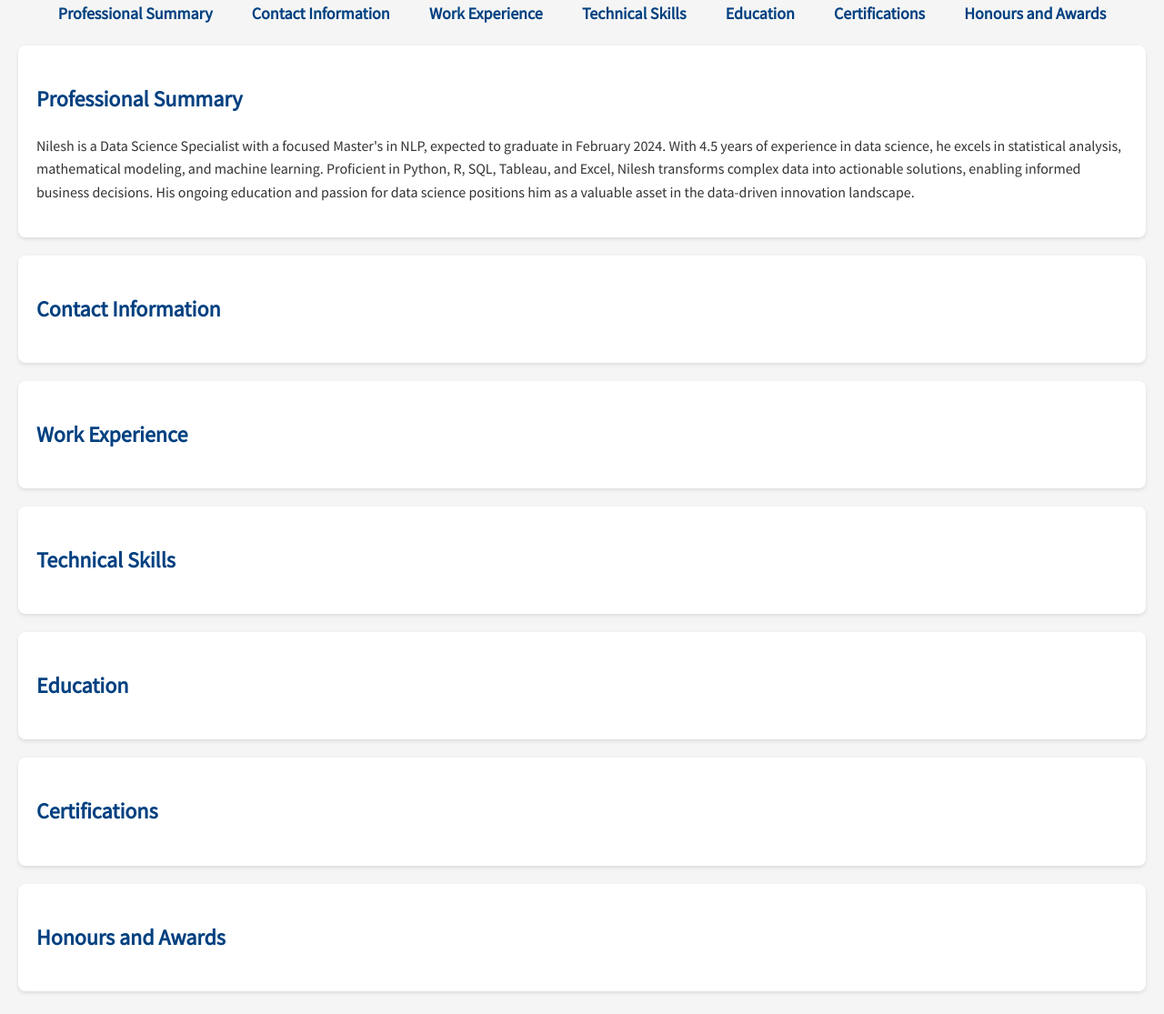
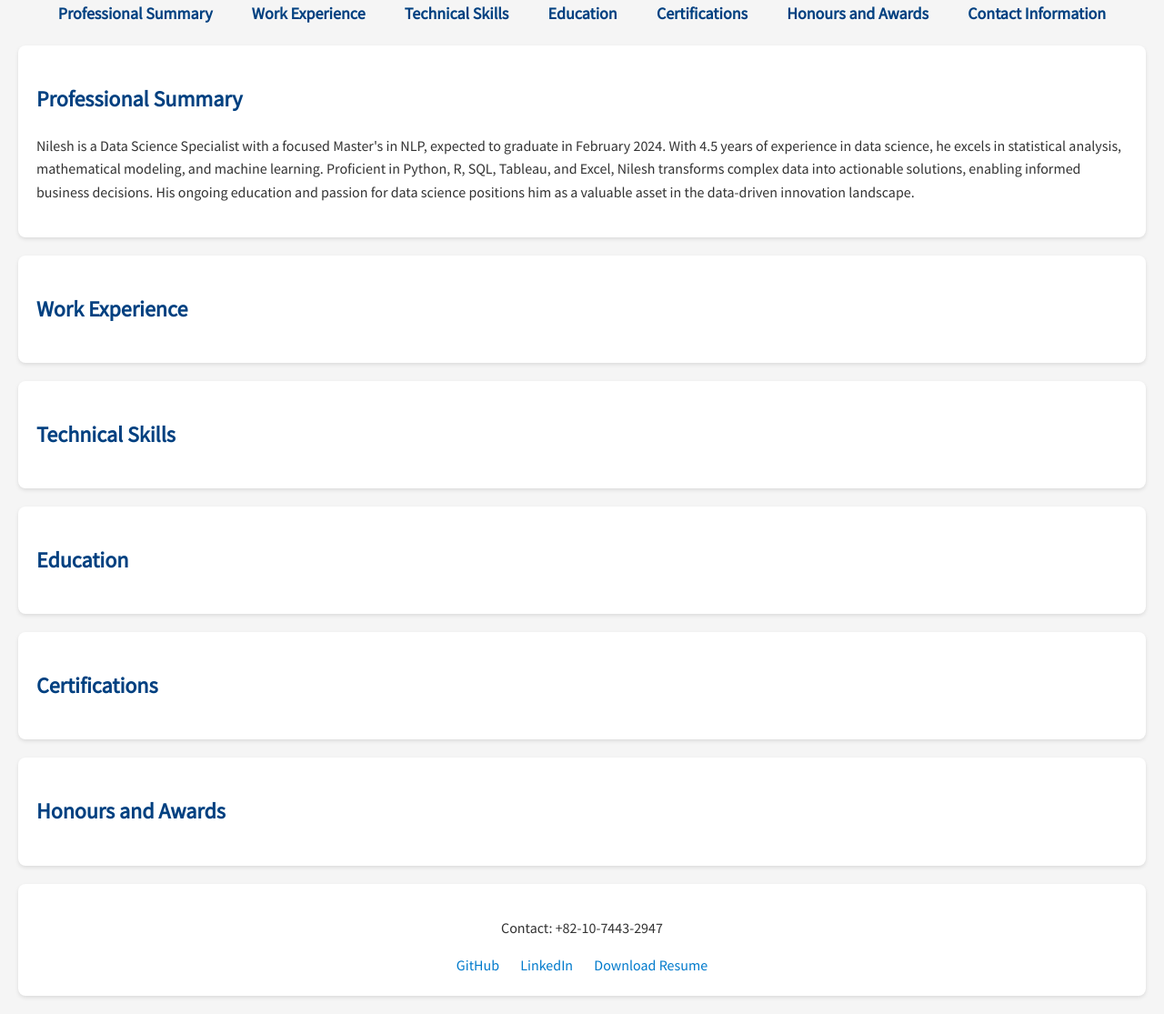
Before and after one commit to nilesh3030/nilesh.github.io, a plain HTML site: page index.html in a window 1280 px wide. Shown: the part 105-1220 px from the top of the page at 91% size. Drawn offline with Linux system fonts and the light colour scheme.

Commit message:
Update index.html

```diff
--- a/index.html
+++ b/index.html
@@ -49,29 +49,40 @@
         h2 {
             color: #004080;
         }
+
+        .contact-info {
+            text-align: center;
+            margin-top: 10px;
+        }
+
+        .contact-info a {
+            text-decoration: none;
+            color: #007acc;
+            margin: 0 10px;
+            font-size: 16px;
+        }
+
+        .contact-info a:hover {
+            text-decoration: underline;
+        }
     </style>
 </head>
 <body>
-    <h1>Nilesh Srivastava</h1>
+    <h1>Nilesh Kumar Srivastava</h1>
 
     <nav>
         <a href="#professional-summary">Professional Summary</a>
-        <a href="#contact-information">Contact Information</a>
         <a href="#work-experience">Work Experience</a>
         <a href="#technical-skills">Technical Skills</a>
         <a href="#education">Education</a>
         <a href="#certifications">Certifications</a>
         <a href="#honours-awards">Honours and Awards</a>
+        <a href="#contact-information">Contact Information</a>
     </nav>
 
     <section id="professional-summary">
         <h2>Professional Summary</h2>
         <p>Nilesh is a Data Science Specialist with a focused Master's in NLP, expected to graduate in February 2024. With 4.5 years of experience in data science, he excels in statistical analysis, mathematical modeling, and machine learning. Proficient in Python, R, SQL, Tableau, and Excel, Nilesh transforms complex data into actionable solutions, enabling informed business decisions. His ongoing education and passion for data science positions him as a valuable asset in the data-driven innovation landscape.</p>
-    </section>
-
-    <section id="contact-information">
-        <h2>Contact Information</h2>
-        <!-- Add your contact information here -->
     </section>
 
     <section id="work-experience">
@@ -98,5 +109,14 @@
         <h2>Honours and Awards</h2>
         <!-- Add your honours and awards here -->
     </section>
+
+    <section id="contact-information">
+        <div class="contact-info">
+            <p>Contact: +82-10-7443-2947</p>
+            <a href="https://github.com/nilesh3030" target="_blank">GitHub</a>
+            <a href="https://linkedin.com/in/nilesh3030" target="_blank">LinkedIn</a>
+            <a href="link-to-resume.pdf" download>Download Resume</a>
+        </div>
+    </section>
 </body>
 </html>
```
